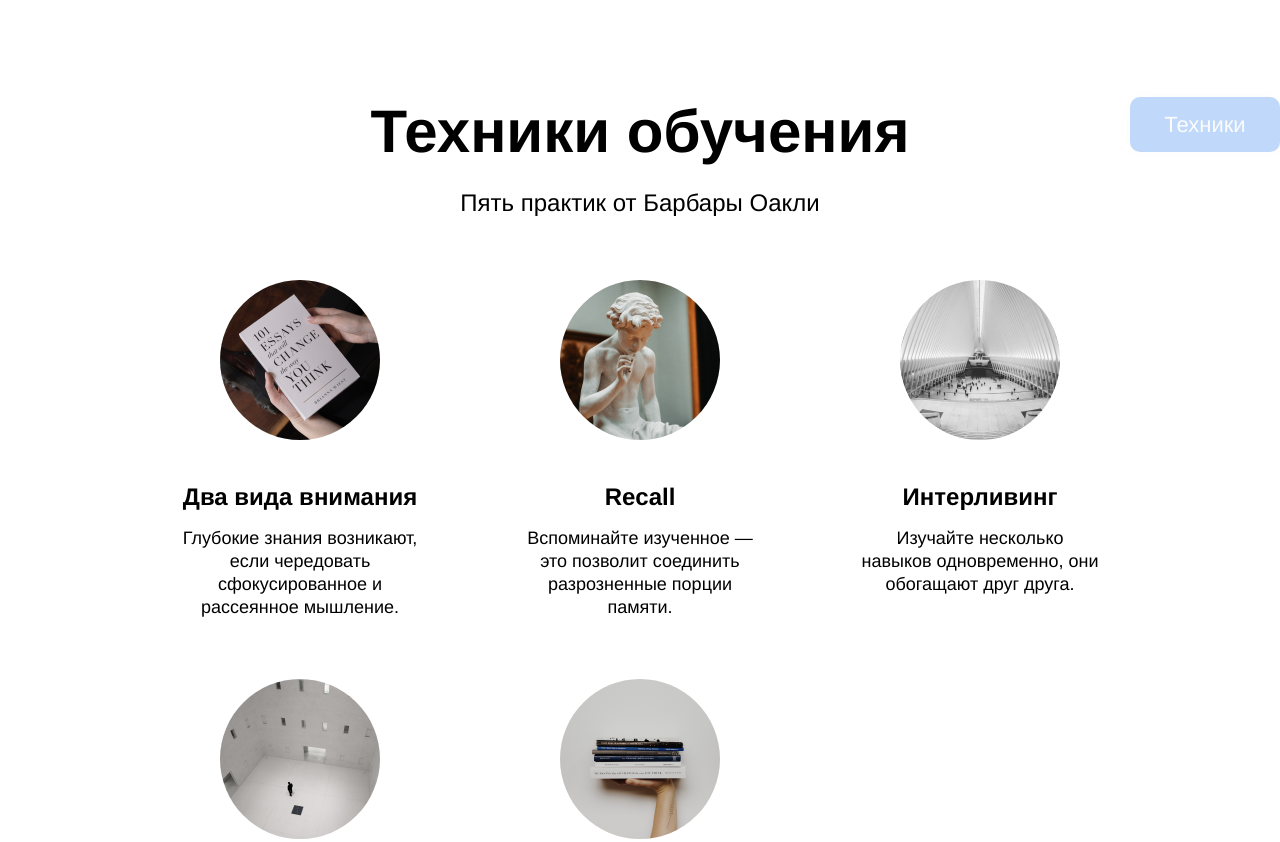
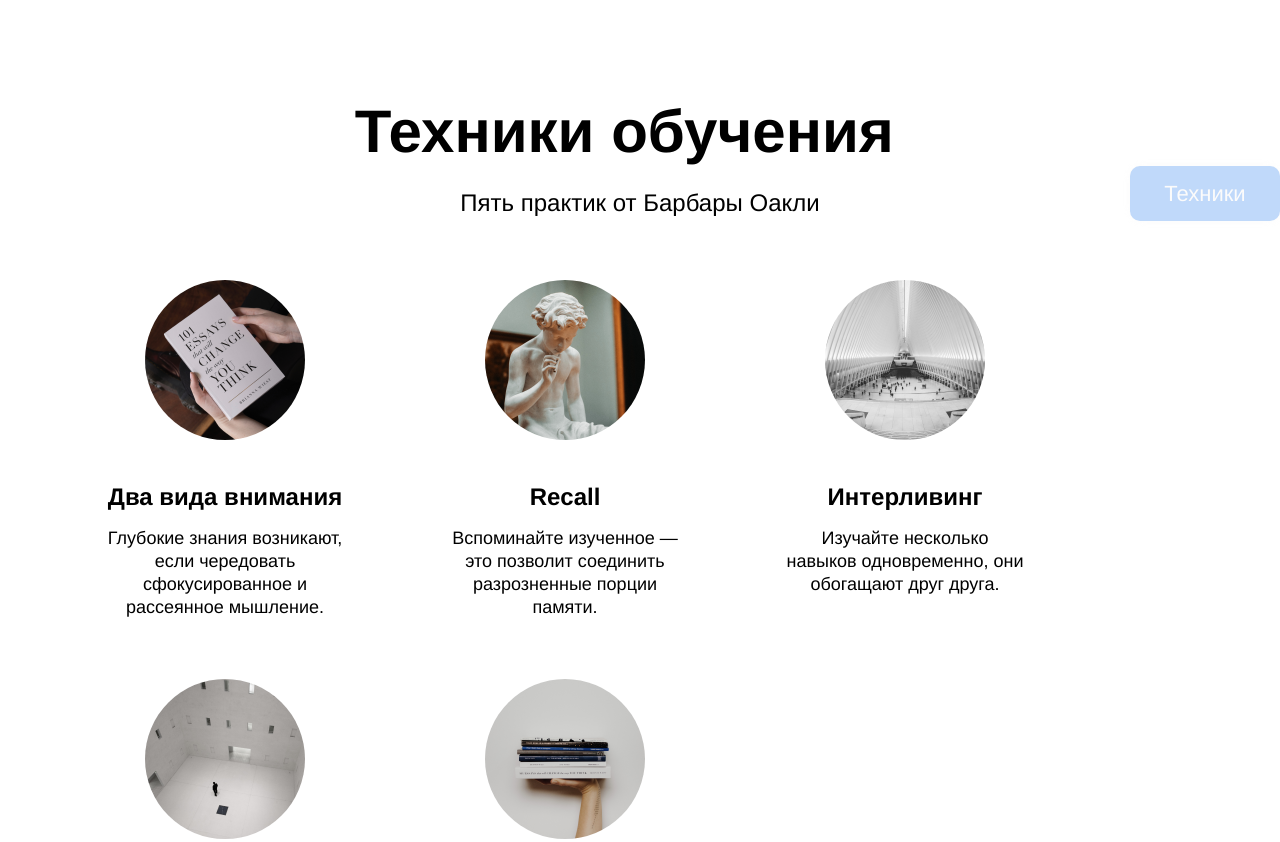
Before and after one commit to KoLob-OK/How-to-learn, a plain HTML site: page index.html in a window 1280 px wide. Shown: the part 1259-2101 px from the top of the page. Drawn offline with Linux system fonts and the light colour scheme.

Commit message:
Added typing text to Techniques

```diff
--- a/blocks/kaufman/kaufman.css
+++ b/blocks/kaufman/kaufman.css
@@ -4,7 +4,6 @@
   overflow: hidden;
   background-color: #1f1f1f;
   position: relative;
-  justify-content: center;
   /* задали четвертой секции "Принципы..." ширину относительно родителя, внутренние отступы,
    задали поведение при переполнении, задали фон, относительное позиционирование и юстировку
    контента*/
--- /dev/null
+++ b/blocks/typing-text/typing-text.css
@@ -0,0 +1,23 @@
+@keyframes typing {
+  from {width: 0;}
+  to   {width: 17ch;} /* задается количеством символов текста, включая пробелы */
+}
+
+@keyframes caret {
+  from, to {border-color: transparent}
+  50%      {border-color: #1f1f1f;}
+}
+
+.typing-text {
+  width: 0;
+  white-space: nowrap;
+  overflow: hidden;
+  border-right: .1ch solid;
+  margin: 0 auto;
+  line-height: 1.15;
+  font-size: 60px;
+  font-weight: 700;
+  align-self: center;
+  animation: typing 3s steps(17) forwards,
+             caret 1s steps(1) infinite;
+}
--- a/index.html
+++ b/index.html
@@ -77,9 +77,12 @@
     </article>
   </section>
 
+
+
   <section class="techniques">
+    <div class="typing-text">Техники обучения</div>
     <div class="button-sticky">Техники</div>
-    <h2 class="section-title">Техники обучения</h2>
+<!--    <h2 class="section-title">Техники обучения</h2>-->
     <p class="section-subtitle">Пять практик от Барбары Оакли</p>
     <ul class="cards">
       <li class="cards__item">
@@ -257,7 +260,7 @@
   </section>
 
   <section class="kaufman">
-<!--    <div class="button-sticky">Кауфман</div>-->
+    <div class="button-sticky">Кауфман</div>
     <h2 class="section-title section-title_theme_dark">
       Принципы обучения
     </h2>
--- a/pages/index.css
+++ b/pages/index.css
@@ -23,6 +23,8 @@
 @import url(../blocks/two-columns/__main-text/two-columns__main-text.css);
 @import url(../blocks/two-columns/__paragraph/two-columns__paragraph.css);
 @import url(../blocks/two-columns/__span-accent/two-columns__span-accent.css);
+
+@import url(../blocks/typing-text/typing-text.css);
 
 @import url(../blocks/techniques/techniques.css);
 
```
